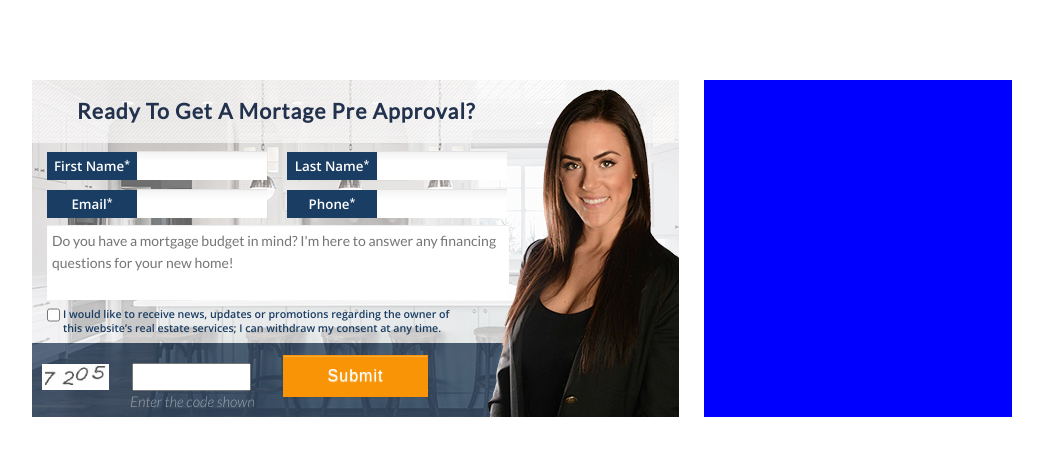
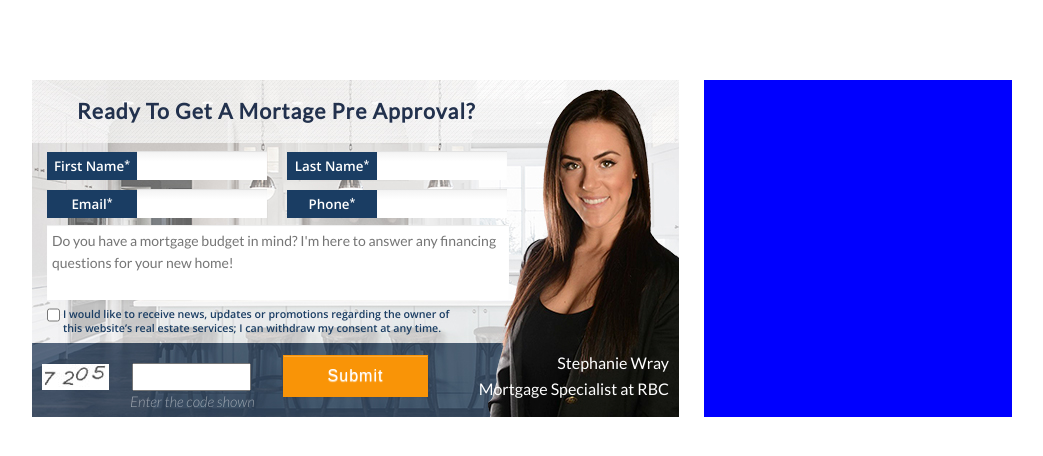
Before and after one commit to jaime171/Red-Man-Tech, a plain HTML site: page index.html in a window 1280 px wide. Shown: the whole page, without its empty margins (113-1156 px from the left). Drawn offline with nearby package versions, Linux system fonts and the light colour scheme.

Commit message:
Nam-mortgage

```diff
--- a/css/main.css
+++ b/css/main.css
@@ -233,7 +233,14 @@ textarea{
 }
 
 
-
+.name{
+    color: white;
+    padding-right: 10px;
+    margin-top: -60px;
+    text-align: right;
+    line-height: 26px;
+    font-family: 'Lato', sans-serif;
+}
 
 
 
--- a/index.html
+++ b/index.html
@@ -86,13 +86,15 @@
                   </div>
                 <div class="tp-widget tp-widget-1">
                     <div class="captcha">
-                        <img src="img/captcha-img.jpg" alt="">
+                        <img src="img/captcha-img.jpg" alt="captcha-img">
                     </div>
                     <div class="input-captcha">
-                        <input type="text">
+                        <input type="text" maxlength="4" >
                         <p>Enter the code shown</p>
                     </div>
-
+                    <div class="name">
+                        <p>Stephanie Wray <br> Mortgage Specialist at RBC</p>
+                    </div>
                 </div>
 
                 </div>
```
